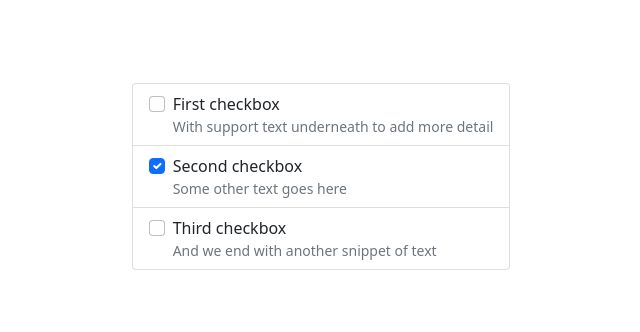
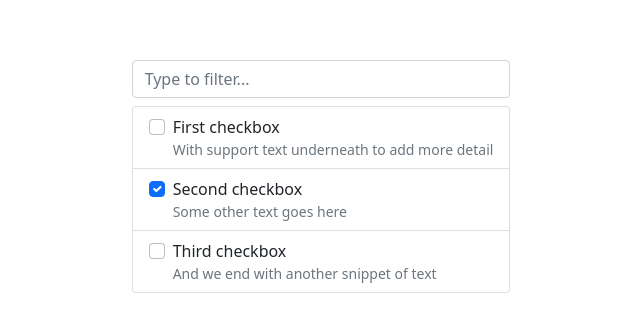
Before and after one commit to milosdanilov/angular-components, an Angular app: page / in a window 1280 px wide. Shown: the part 224-556 px from the top of the page, without its empty margins (319-959 px from the left). Built offline with nearby package versions, Linux system fonts and the light colour scheme.

Commit message:
simple select list - filter

```diff
--- a/src/app/app.component.html
+++ b/src/app/app.component.html
@@ -1,4 +1,5 @@
 <app-select-list
   [items]="listItems"
+  [allowFilter]="true"
   (selectedChange)="onSelectedChange($event)"
 ></app-select-list>
--- a/src/app/select-list/select-list.component.html
+++ b/src/app/select-list/select-list.component.html
@@ -1,5 +1,17 @@
+<form *ngIf="allowFilter" class="mb-2">
+  <input
+    type="search"
+    class="form-control"
+    autocomplete="false"
+    placeholder="Type to filter..."
+    [ngModel]="searchTerm"
+    [ngModelOptions]="{ standalone: true }"
+    (ngModelChange)="search$.next($event)"
+  />
+</form>
+
 <div class="list-group mx-0">
-  <label *ngFor="let listItem of items" class="list-group-item d-flex gap-2">
+  <label *ngFor="let listItem of filteredItems" class="list-group-item d-flex gap-2">
     <input
       class="form-check-input flex-shrink-0"
       type="checkbox"
--- a/src/app/select-list/select-list.component.ts
+++ b/src/app/select-list/select-list.component.ts
@@ -1,4 +1,5 @@
 import { Component, EventEmitter, Input, OnInit, Output } from '@angular/core';
+import { Subject } from 'rxjs';
 
 import { SelectListItemDefinition } from './select-list.interface';
 
@@ -7,12 +8,28 @@ import { SelectListItemDefinition } from './select-list.interface';
   templateUrl: './select-list.component.html',
   styleUrls: ['./select-list.component.scss'],
 })
-export class SelectListComponent {
+export class SelectListComponent implements OnInit {
   @Input()
   items: SelectListItemDefinition[] = [];
 
+  @Input()
+  allowFilter = false;
+
   @Output()
   selectedChange = new EventEmitter<SelectListItemDefinition[]>();
+
+  searchTerm: string = '';
+  search$ = new Subject<string>();
+
+  filteredItems!: SelectListItemDefinition[];
+
+  ngOnInit() {
+    this.filteredItems = this.items;
+
+    this.search$.subscribe(term => {
+      this.filteredItems = this.items.filter(item => item.name.toLowerCase().includes(term));
+    });
+  }
 
   onListChange() {
     const selected = this.items.filter((item) => !!item.value);
```
